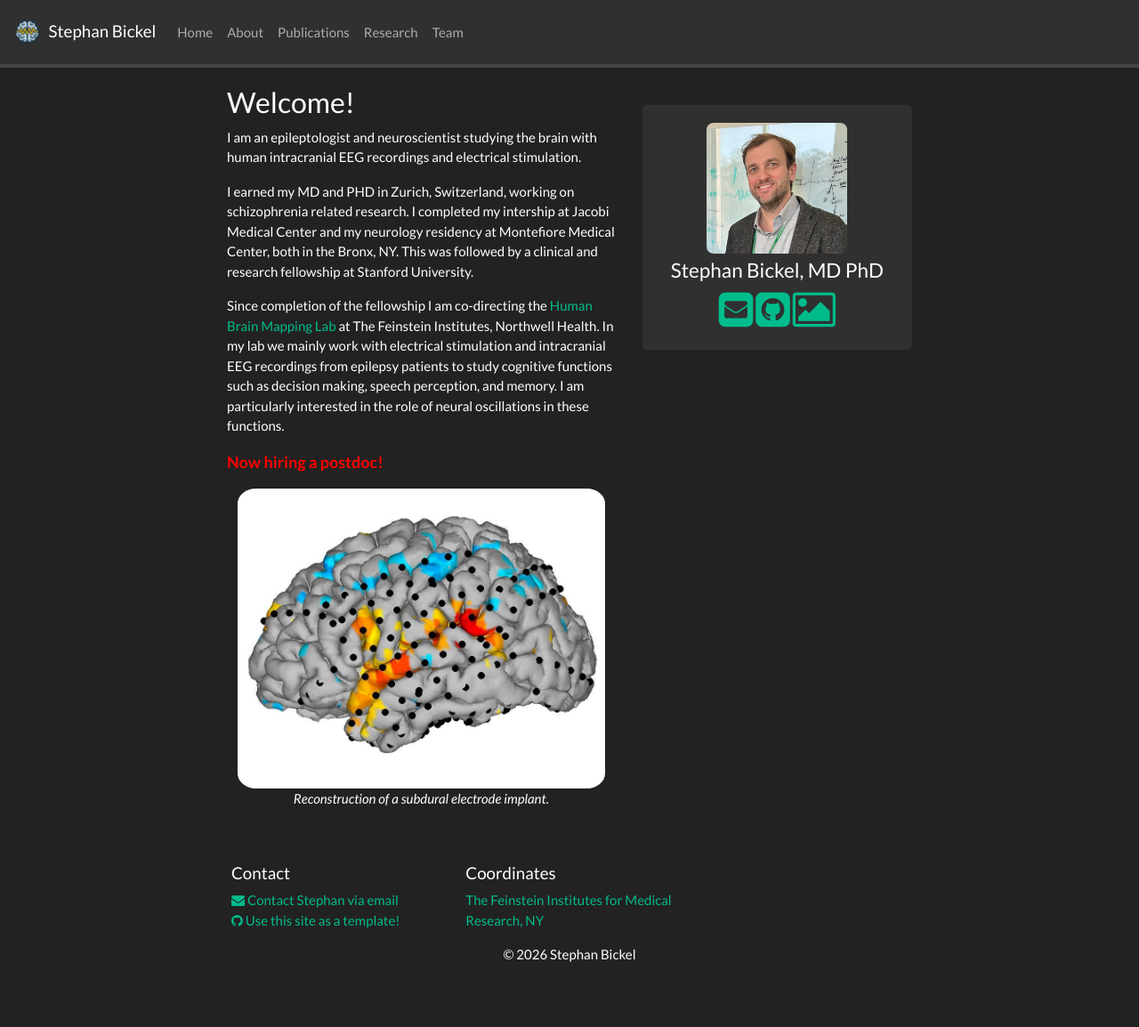
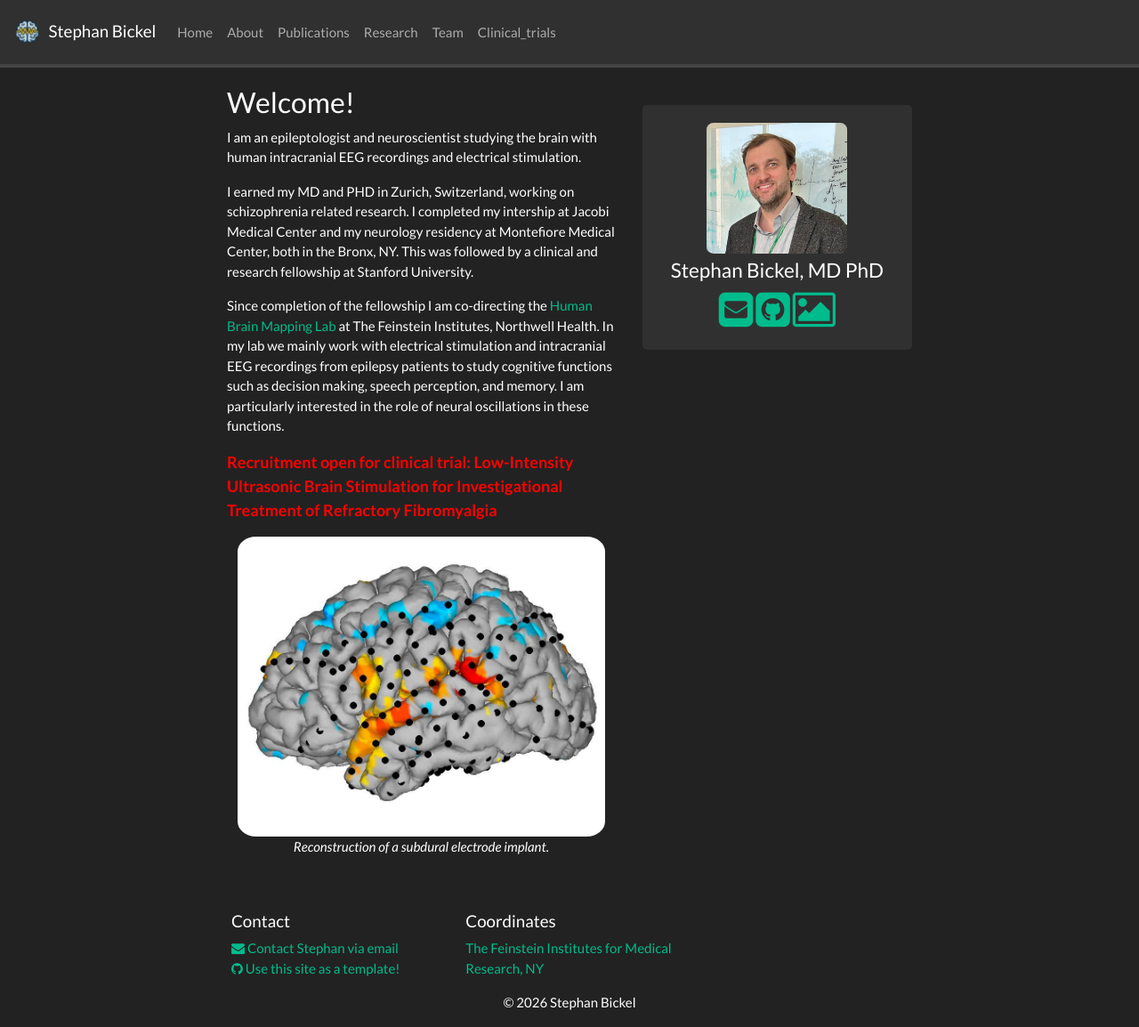
Before and after one commit to stebick/personalpage, a Jekyll site: the page built from _pages/home.md, in a window 1280 px wide and 1154 px high. Shown: the whole window at 89% size. Built offline with Jekyll 4.4.1, drawn with Linux system fonts in a browser that asks for light colours; nearby versions of some CDN libraries; a style sheet for code colours, icons or effects is not loaded.

Commit message:
adding clinical trial info

```diff
--- a/_config.yml
+++ b/_config.yml
@@ -29,6 +29,7 @@ nav_pages:
   - name: research
  # - name: software
   - name: team
+  - name: clinical_trials
  # - name: blogs
 
 include:
--- a/_pages/home.md
+++ b/_pages/home.md
@@ -13,7 +13,7 @@ I earned my MD and PHD in Zurich, Switzerland, working on schizophrenia related
 
 Since completion of the fellowship I am co-directing the [Human Brain Mapping Lab](https://hbmlab-nyc.com/) at The Feinstein Institutes, Northwell Health. In my lab we mainly work with electrical stimulation and intracranial EEG recordings from epilepsy patients to study cognitive functions such as decision making, speech perception, and memory. I am particularly interested in the role of neural oscillations in these functions.
 
-<a href="/team/" style="color: red; font-weight: bold; font-size: 1.2em;">Now hiring a postdoc!</a>
+<a href="/clinical_trials/" style="color: red; font-weight: bold; font-size: 1.2em;">Recruitment open for clinical trial: Low-Intensity Ultrasonic Brain Stimulation for Investigational Treatment of Refractory Fibromyalgia</a>
 
 <div class="container">
 <div class="row">
```
Also changed, not shown: _pages/clinical_trials.md (added, +11 -0 lines), images/lifus_trial_flyer.png (added).
